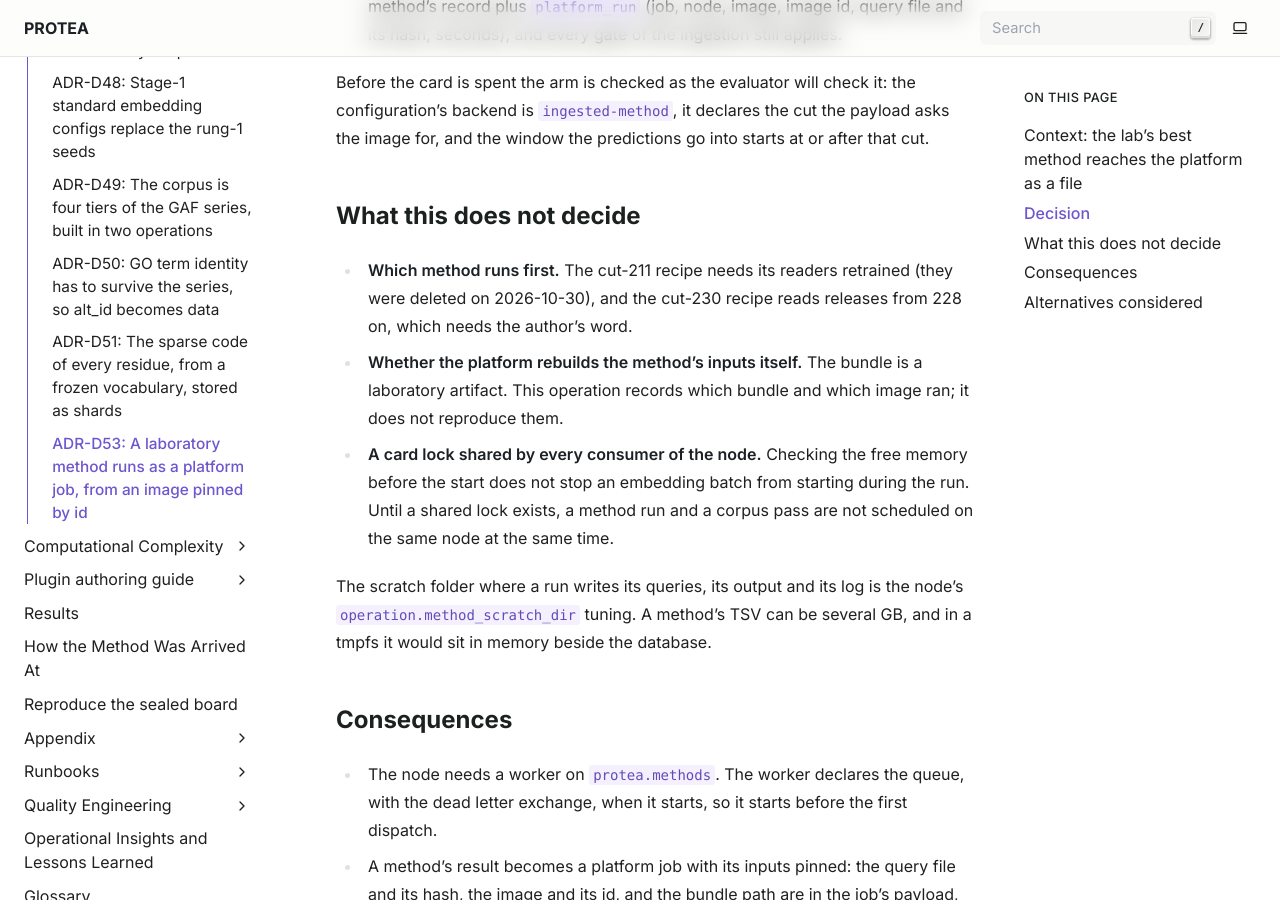
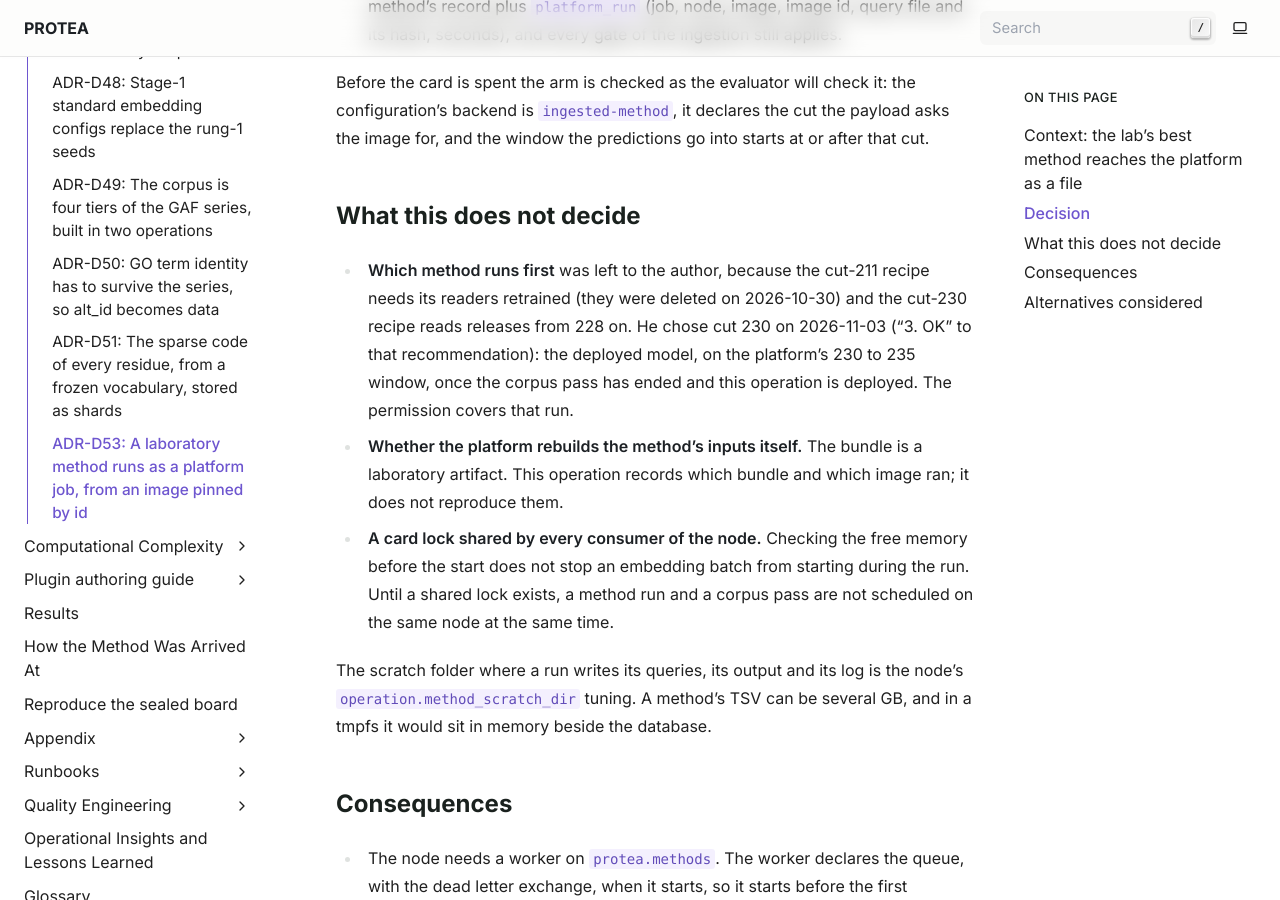
Before and after one commit to frapercan/PROTEA, a Sphinx documentation site: the page built from docs/source/adr/D53-lab-method-runs-as-a-platform-job.rst, in a window 1280 px wide and 900 px high, scrolled down 2180 px. Built offline with Sphinx 7.4.7, drawn with Linux system fonts in a browser that asks for light colours.

Commit message:
ADR-D53: the first run is cut 230, the author's choice of 2026-11-03

```diff
--- a/docs/source/adr/D53-lab-method-runs-as-a-platform-job.rst
+++ b/docs/source/adr/D53-lab-method-runs-as-a-platform-job.rst
@@ -72,9 +72,11 @@ image for, and the window the predictions go into starts at or after that cut.
 What this does not decide
 ~~~~~~~~~~~~~~~~~~~~~~~~~
 
-* **Which method runs first.** The cut-211 recipe needs its readers retrained (they were
-  deleted on 2026-10-30), and the cut-230 recipe reads releases from 228 on, which needs
-  the author's word.
+* **Which method runs first** was left to the author, because the cut-211 recipe needs its
+  readers retrained (they were deleted on 2026-10-30) and the cut-230 recipe reads releases
+  from 228 on. He chose cut 230 on 2026-11-03 ("3. OK" to that recommendation): the
+  deployed model, on the platform's 230 to 235 window, once the corpus pass has ended and
+  this operation is deployed. The permission covers that run.
 * **Whether the platform rebuilds the method's inputs itself.** The bundle is a laboratory
   artifact. This operation records which bundle and which image ran; it does not reproduce
   them.
```
